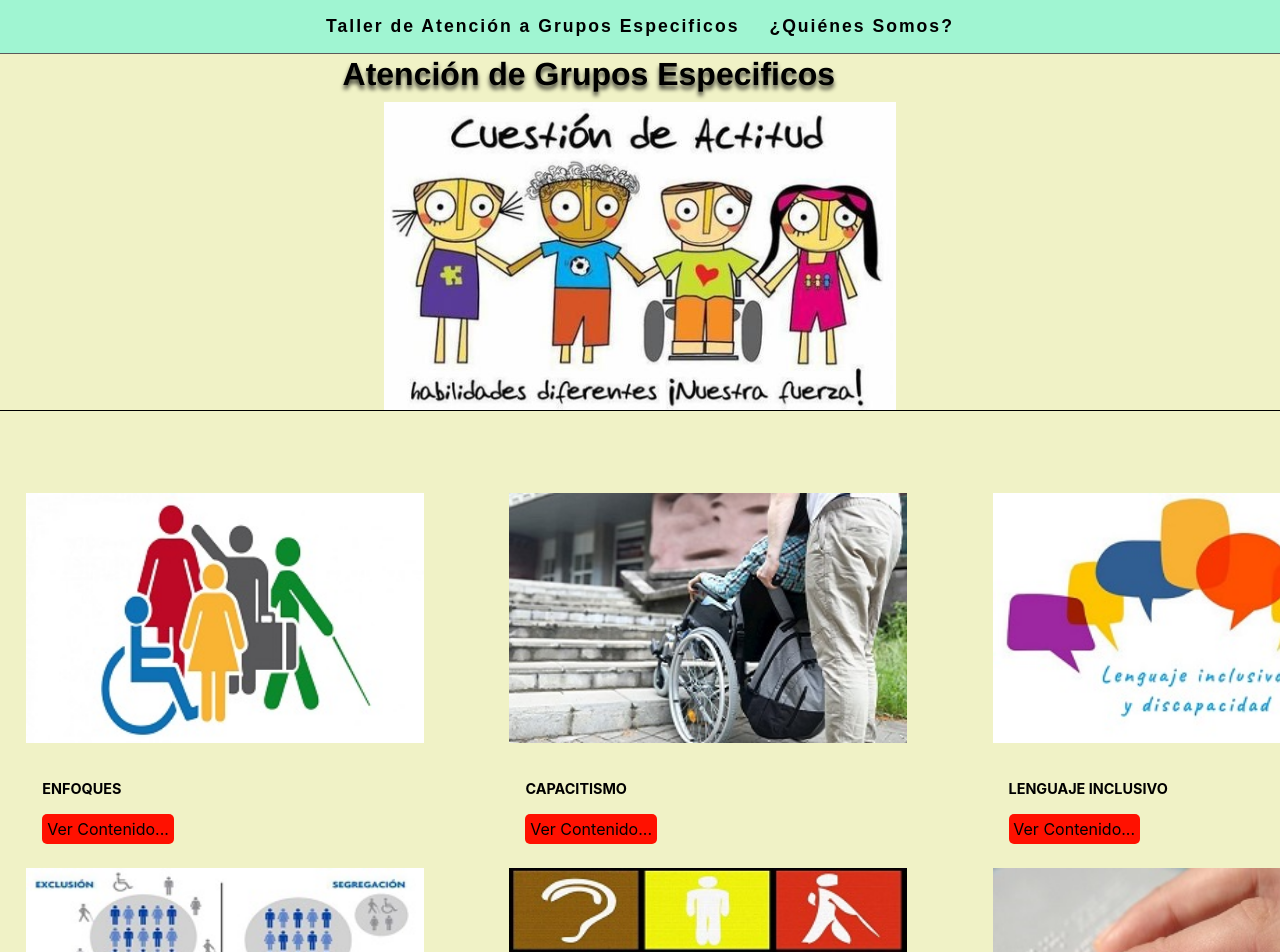
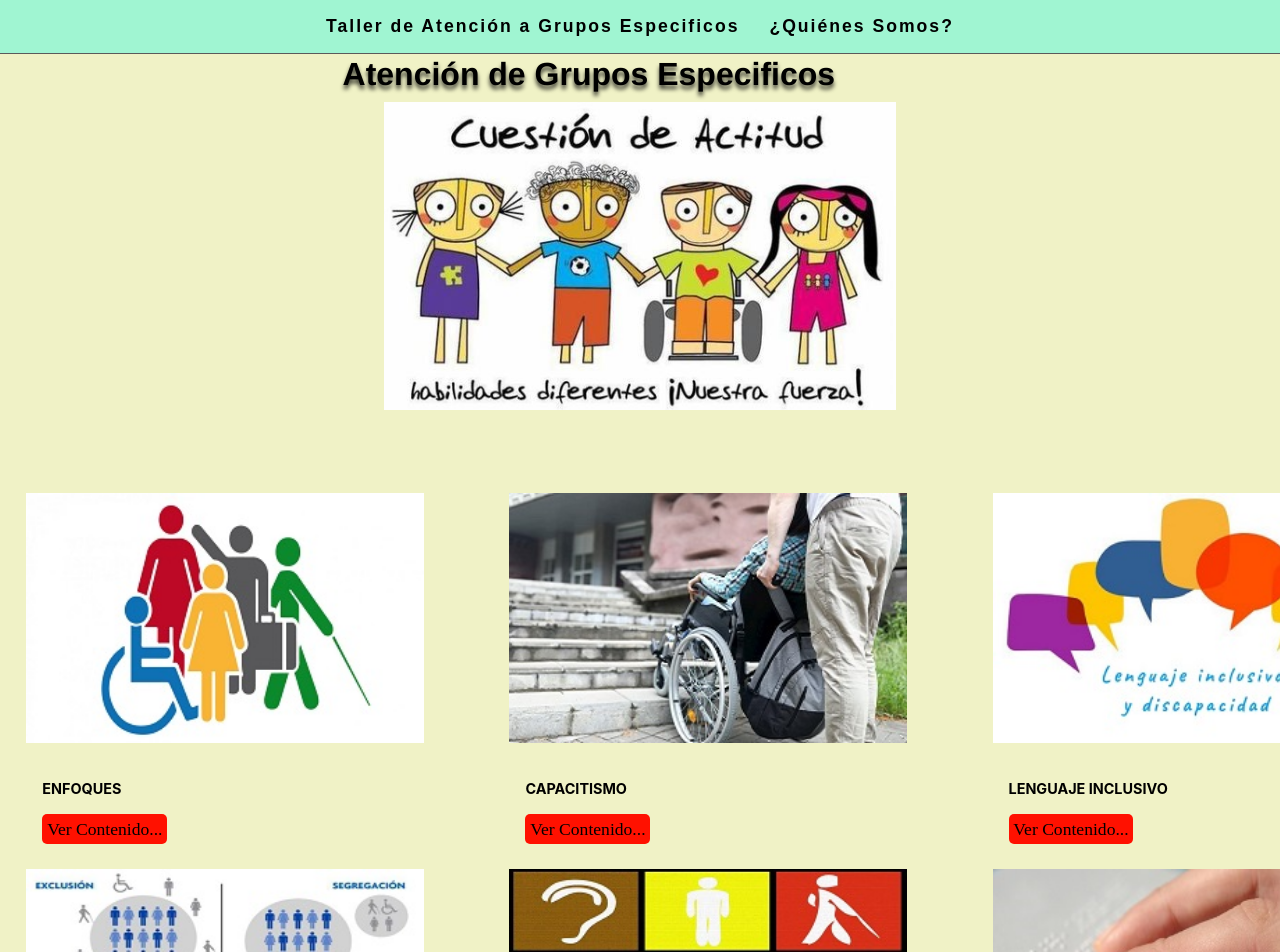
Before and after one commit to cesar-velazquez/Construye-T, a React (Create React App) app: page /Articulos in a window 1280 px wide. Shown: the top 952 px of the page. Built offline with nearby package versions, Linux system fonts and the light colour scheme.

Commit message:
edicion de titulo de boton articulo

```diff
--- a/src/componentes/Menu/Menu.css
+++ b/src/componentes/Menu/Menu.css
@@ -94,7 +94,7 @@ header.section1 {
     padding: 0%;
     position: sticky;
     margin-top: 0%;
-    border-bottom: 1.5px solid #000000;
+    /* border-bottom: 1.5px solid #000000; */
 }
 
 
--- a/src/componentes/Pages/Articulos.css
+++ b/src/componentes/Pages/Articulos.css
@@ -51,6 +51,8 @@
     padding: .3rem;
     text-decoration: none;
     transition: all .1s ease-in-out;
+    font-size: 1.1rem;
+    font-family: cursive;
 
 }
 
```
